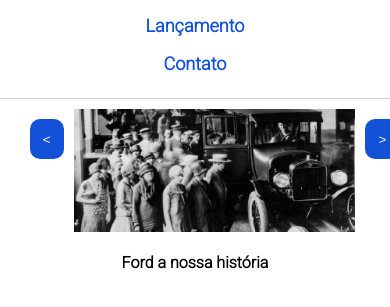
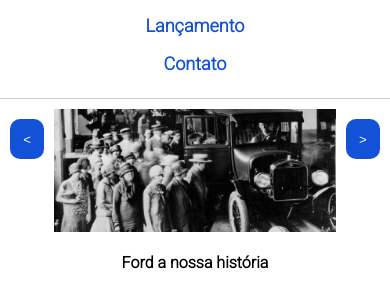
Before and after one commit to VHSDO/Projeto_Site_Ford_2.0, a plain HTML site: page index.html in a window 390 px wide. Shown: the part 121-428 px from the top of the page. Drawn offline with Linux system fonts and the light colour scheme.

Commit message:
Foi alterado o padding da div carrossel

```diff
--- a/css/style.css
+++ b/css/style.css
@@ -232,10 +232,6 @@ button {
         height: auto;
     }
 
-    div#carrossel {
-        padding: 0 5vw;
-    }
-
     div#carrossel button {
         width: 40px;
         height: 40px;
```
